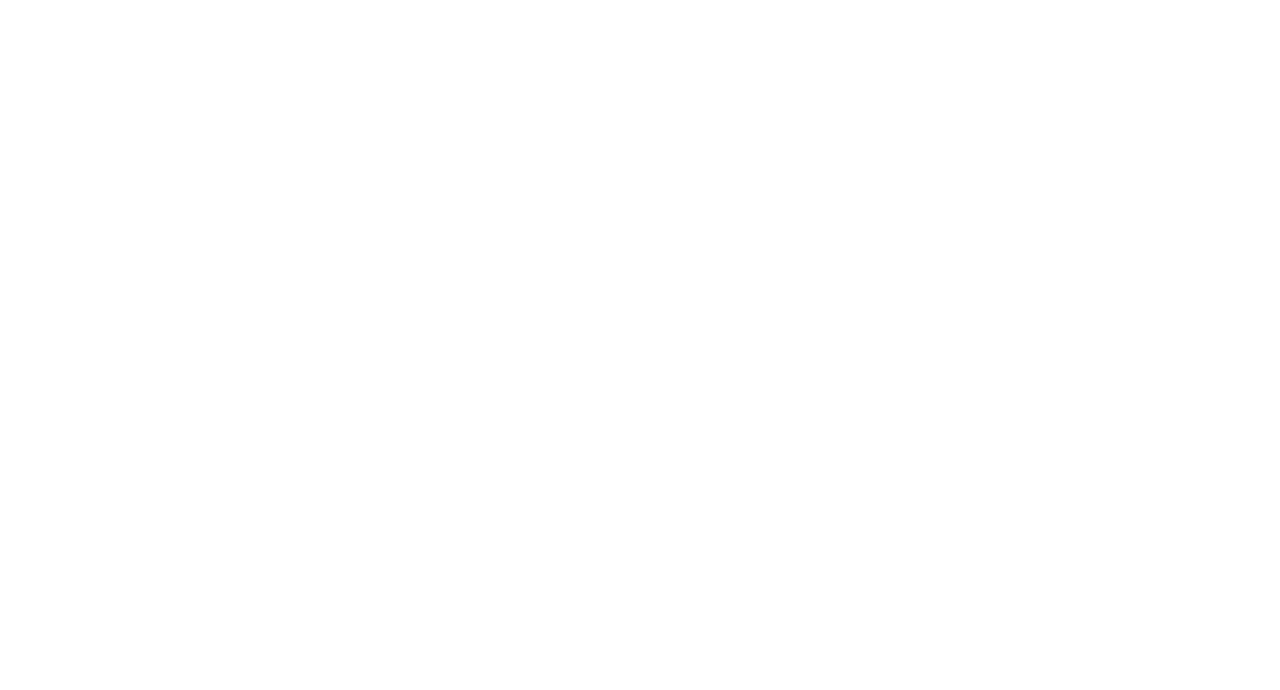
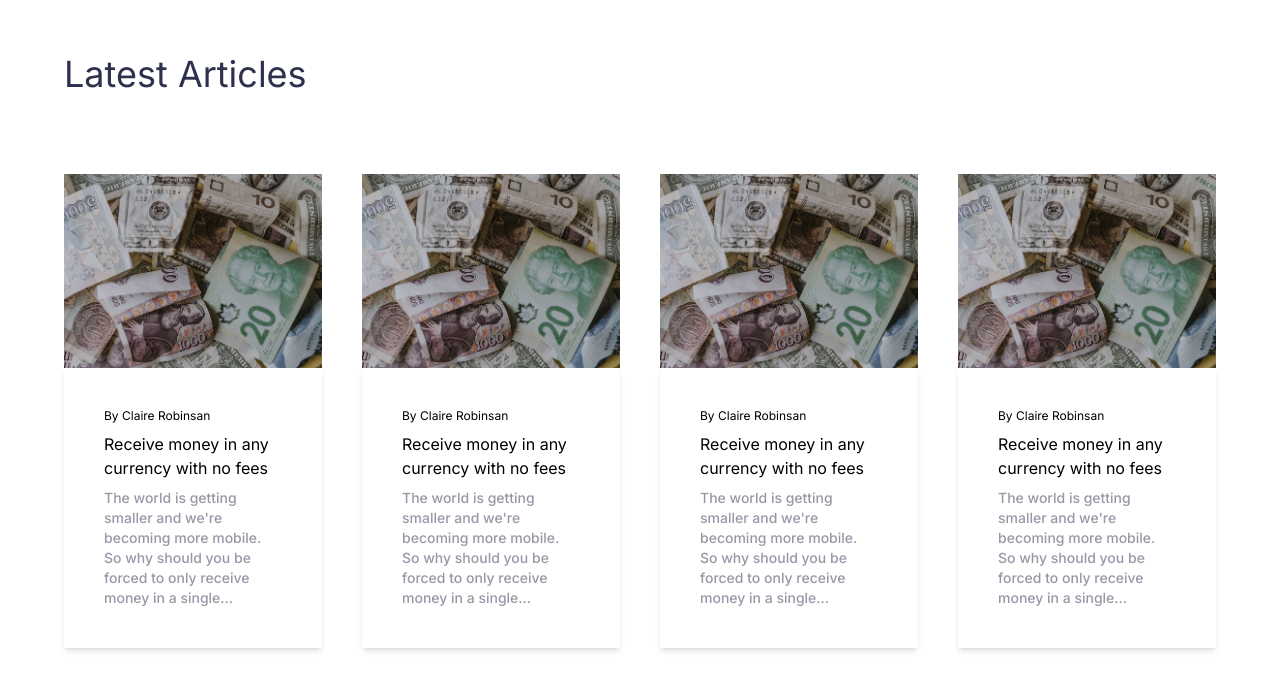
Before and after one commit to CaiqueMorales20/easybank-lp, a Next.js app: page / in a window 1280 px wide. Shown: the part 1602-2292 px from the top of the page. Before the commit the page ends 1456 px from the top, so only its background shows below. Built offline with nearby package versions, Linux system fonts and the light colour scheme.

Commit message:
:sparkles: feat: Articles

```diff
--- a/src/app/(About)/index.tsx
+++ b/src/app/(About)/index.tsx
@@ -4,10 +4,10 @@
 export default function About() {
   // Rendering
   return (
-    <section className="bg-neutral-600 pt-32 pb-14">
+    <section className="bg-neutral-600 py-32">
       <div className="container flex flex-col gap-20">
         <div className="flex flex-col gap-10">
-          <h1 className="text-4xl">Why choose Easybank?</h1>
+          <h1 className="text-4xl text-primary">Why choose Easybank?</h1>
           <p className="text-base">
             We leverage Open Banking to turn your bank account into financial
             hub.
--- /dev/null
+++ b/src/app/(Articles)/index.tsx
@@ -0,0 +1,89 @@
+import Image from 'next/image'
+
+// Functional Component
+export default function Articles() {
+  // Rendering
+  return (
+    <section className="container py-32 flex flex-col gap-20">
+      <h1 className="text-4xl text-primary">Latest Articles</h1>
+      <div className="grid md:grid-cols-4 gap-10">
+        {/* Item */}
+        <div>
+          <Image
+            src="/img/articles/article_3.png"
+            width={600}
+            height={600}
+            alt="Artigo 3"
+          />
+          <div className="flex flex-col gap-2 p-10 shadow-md">
+            <h4 className="text-xs">By Claire Robinsan</h4>
+            <h3 className="text-base">
+              Receive money in any currency with no fees
+            </h3>
+            <p className="text-sm text-neutral-700 font-medium">
+              The world is getting smaller and we're becoming more mobile. So
+              why should you be forced to only receive money in a single...
+            </p>
+          </div>
+        </div>
+        {/* Item */}
+        <div>
+          <Image
+            src="/img/articles/article_3.png"
+            width={600}
+            height={600}
+            alt="Artigo 3"
+          />
+          <div className="flex flex-col gap-2 p-10 shadow-md">
+            <h4 className="text-xs">By Claire Robinsan</h4>
+            <h3 className="text-base">
+              Receive money in any currency with no fees
+            </h3>
+            <p className="text-sm text-neutral-700 font-medium">
+              The world is getting smaller and we're becoming more mobile. So
+              why should you be forced to only receive money in a single...
+            </p>
+          </div>
+        </div>
+        {/* Item */}
+        <div>
+          <Image
+            src="/img/articles/article_3.png"
+            width={600}
+            height={600}
+            alt="Artigo 3"
+          />
+          <div className="flex flex-col gap-2 p-10 shadow-md">
+            <h4 className="text-xs">By Claire Robinsan</h4>
+            <h3 className="text-base">
+              Receive money in any currency with no fees
+            </h3>
+            <p className="text-sm text-neutral-700 font-medium">
+              The world is getting smaller and we're becoming more mobile. So
+              why should you be forced to only receive money in a single...
+            </p>
+          </div>
+        </div>
+        {/* Item */}
+        <div>
+          <Image
+            src="/img/articles/article_3.png"
+            width={600}
+            height={600}
+            alt="Artigo 3"
+          />
+          <div className="flex flex-col gap-2 p-10 shadow-md">
+            <h4 className="text-xs">By Claire Robinsan</h4>
+            <h3 className="text-base">
+              Receive money in any currency with no fees
+            </h3>
+            <p className="text-sm text-neutral-700 font-medium">
+              The world is getting smaller and we're becoming more mobile. So
+              why should you be forced to only receive money in a single...
+            </p>
+          </div>
+        </div>
+      </div>
+    </section>
+  )
+}
--- a/src/app/page.tsx
+++ b/src/app/page.tsx
@@ -1,5 +1,6 @@
 // Imported Components
 import About from './(About)'
+import Articles from './(Articles)'
 import Hero from './(Hero)'
 
 // Functional Component
@@ -8,6 +9,7 @@
     <main>
       <Hero />
       <About />
+      <Articles />
     </main>
   )
 }
```
Also changed, not shown: public/img/articles/article_3.png (added).
